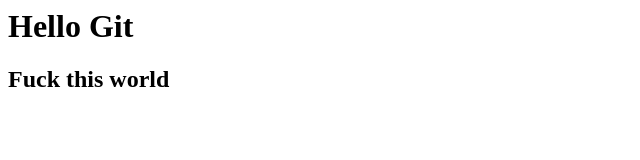
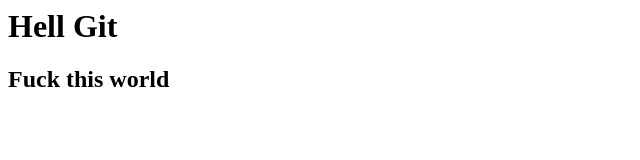
Before and after one commit to SHADECORE/first, a plain HTML site: page index.html in a window 1280 px wide. Shown: the full height of the page, 0-640 px from the left. Drawn offline with Linux system fonts and the light colour scheme.

```diff
--- a/index.html
+++ b/index.html
@@ -1,2 +1,2 @@
-<h1>Hello Git</h1>
+<h1>Hell Git</h1>
 <h2>Fuck this world</h2>
```
